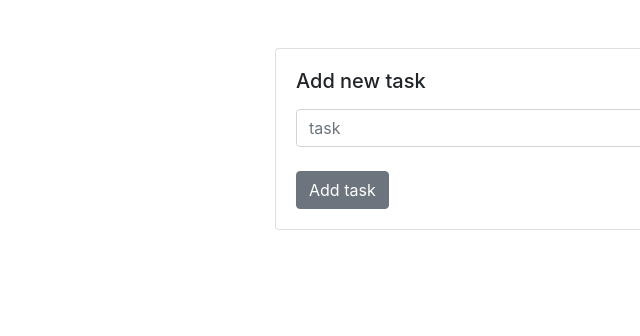
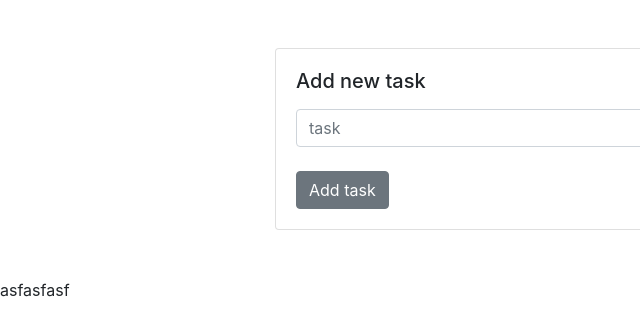
Before and after one commit to IhorPoplawskyi/ToDo, a plain HTML site: page index.html in a window 1280 px wide. Shown: the full height of the page, 0-640 px from the left. Drawn offline with nearby package versions, Linux system fonts and the light colour scheme.

Commit message:
from macOs

```diff
--- a/index.html
+++ b/index.html
@@ -30,6 +30,7 @@
       </ul>
     </div>
   </div>
+  <section>asfasfasf</section>
 </body>
 <script src="index.js"></script>
 </html>
```
